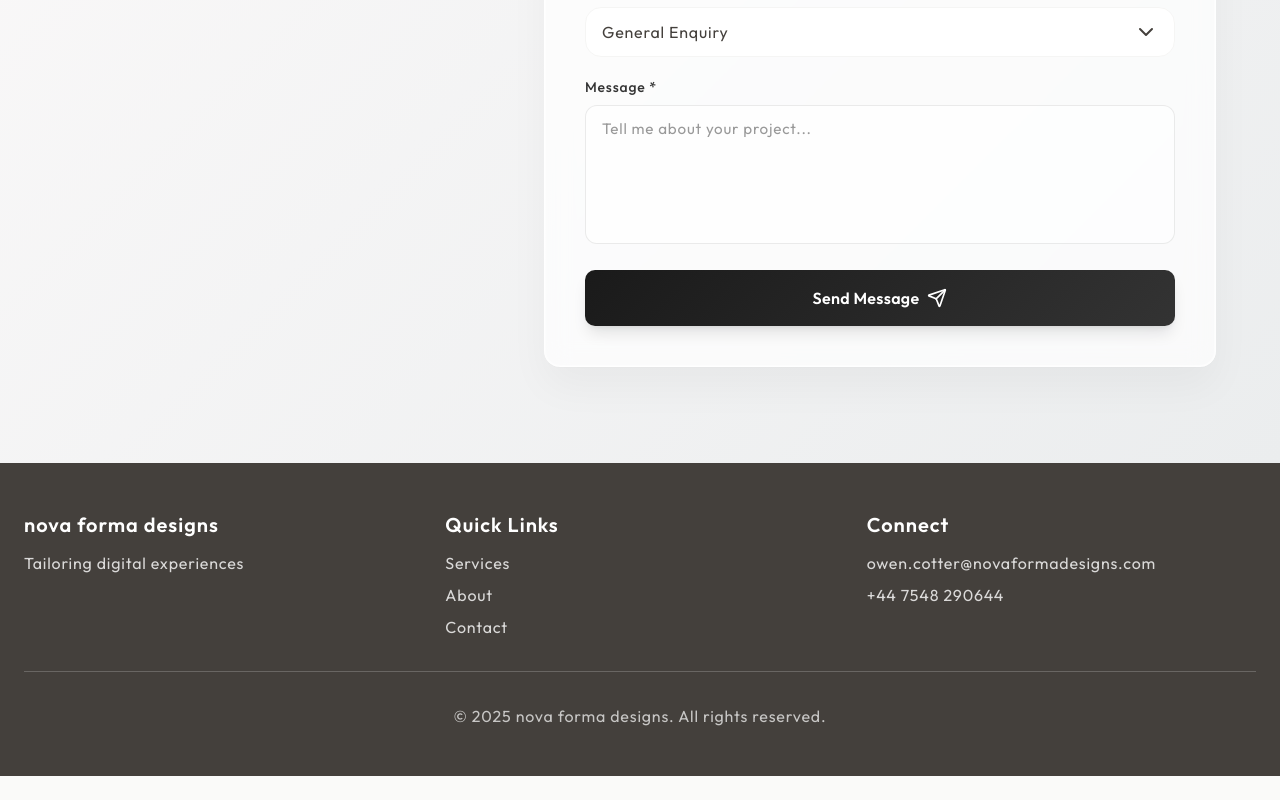
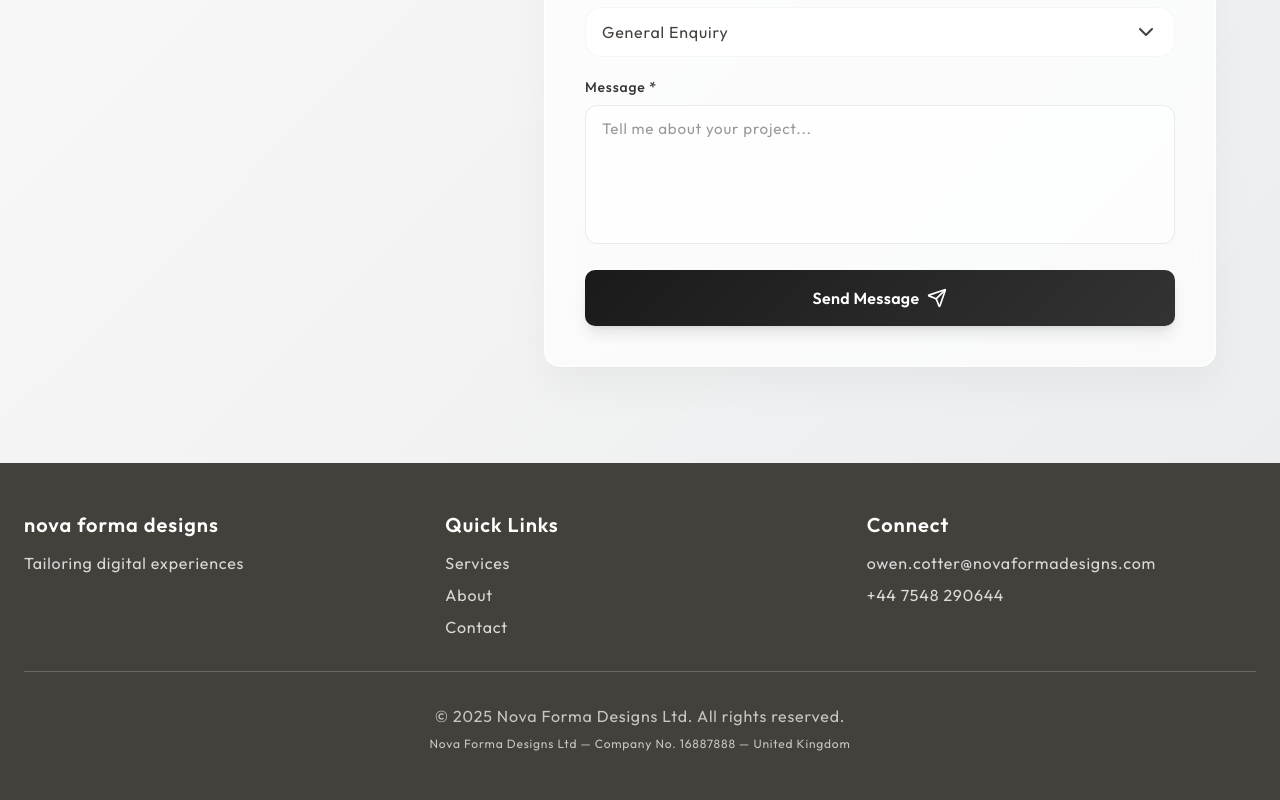
Before and after one commit to Ojay97-hub/novaformadesigns, a React (Vite) app: page / in a window 1280 px wide. Shown: the part 3865-4665 px from the top of the page. Before the commit the page ends 4641 px from the top, so only its background shows below. Built offline with nearby package versions, Linux system fonts and the light colour scheme.

Commit message:
feat: add Footer component and enhance SEO metadata and structured data with updated company details

```diff
--- a/index.html
+++ b/index.html
@@ -12,11 +12,11 @@
     <link rel="manifest" href="/site.webmanifest">
 
     <!-- Primary SEO Meta Tags -->
-    <title>Nova Forma Designs LTD | Web Design & Development UK</title>
-    <meta name="title" content="Nova Forma Designs LTD | Web Design & Development UK" />
-    <meta name="description" content="Professional web design and development services in the UK. We create stunning, responsive websites that help your business thrive online. Get a free consultation today." />
-    <meta name="keywords" content="web design, web development, UK web design, website design, responsive design, digital design, business website, custom websites, professional web design, affordable web design, web design services" />
-    <meta name="author" content="Nova Forma Designs" />
+    <title>Nova Forma Designs Ltd | Web Design & Development UK</title>
+    <meta name="title" content="Nova Forma Designs Ltd | Web Design & Development UK" />
+    <meta name="description" content="Nova Forma Designs Ltd — Professional web design and development services in the UK. We create stunning, responsive websites that help your business thrive online. Get a free consultation today." />
+    <meta name="keywords" content="web design, web development, UK web design, website design, responsive design, digital design, custom websites, professional web design, affordable web design, web design services" />
+    <meta name="author" content="Nova Forma Designs Ltd" />
     <meta name="robots" content="index, follow" />
     <meta name="language" content="English" />
     <meta name="revisit-after" content="7 days" />
@@ -27,17 +27,17 @@
     <!-- Open Graph / Facebook -->
     <meta property="og:type" content="website" />
     <meta property="og:url" content="https://novaformadesigns.com/" />
-    <meta property="og:title" content="Nova Forma Designs LTD | Web Design & Development UK" />
-    <meta property="og:description" content="Professional web design and development services in the UK. We create stunning, responsive websites that help your business thrive online." />
+    <meta property="og:title" content="Nova Forma Designs Ltd | Web Design & Development UK" />
+    <meta property="og:description" content="Nova Forma Designs Ltd — Professional web design and development services in the UK. We create stunning, responsive websites that help your business thrive online." />
     <meta property="og:image" content="https://novaformadesigns.com/og-image.png" />
     <meta property="og:locale" content="en_GB" />
-    <meta property="og:site_name" content="Nova Forma Designs" />
+    <meta property="og:site_name" content="Nova Forma Designs Ltd" />
 
     <!-- Twitter -->
     <meta name="twitter:card" content="summary_large_image" />
     <meta name="twitter:url" content="https://novaformadesigns.com/" />
-    <meta name="twitter:title" content="Nova Forma Designs LTD | Web Design & Development UK" />
-    <meta name="twitter:description" content="Professional web design and development services in the UK. We create stunning, responsive websites that help your business thrive online." />
+    <meta name="twitter:title" content="Nova Forma Designs Ltd | Web Design & Development UK" />
+    <meta name="twitter:description" content="Nova Forma Designs Ltd — Professional web design and development services in the UK. We create stunning, responsive websites that help your business thrive online." />
     <meta name="twitter:image" content="https://novaformadesigns.com/og-image.png" />
 
     <!-- Geographic Tags -->
@@ -48,13 +48,13 @@
     <link rel="preconnect" href="https://fonts.googleapis.com" />
     <link rel="preconnect" href="https://fonts.gstatic.com" crossorigin />
 
-    <!-- Structured Data (JSON-LD) -->
+    <!-- Structured Data (JSON-LD) as Organization -->
     <script type="application/ld+json">
     {
       "@context": "https://schema.org",
-      "@type": "ProfessionalService",
-      "name": "Nova Forma Designs",
-      "description": "Professional web design and development services in the UK. We create stunning, responsive websites that help your business thrive online.",
+      "@type": "Organization",
+      "name": "Nova Forma Designs Ltd",
+      "legalName": "Nova Forma Designs Ltd",
       "url": "https://novaformadesigns.com",
       "logo": "https://novaformadesigns.com/logo.png",
       "telephone": "+447548290644",
@@ -69,7 +69,22 @@
         "@type": "Country",
         "name": "United Kingdom"
       },
-      "sameAs": []
+      "sameAs": [
+        "https://www.linkedin.com/company/nova-forma-designs",
+        "https://twitter.com/novaformadesigns"
+      ],
+      "contactPoint": [{
+        "@type": "ContactPoint",
+        "telephone": "+447548290644",
+        "contactType": "customer service",
+        "areaServed": "GB",
+        "availableLanguage": ["English"]
+      }],
+      "identifier": {
+        "@type": "PropertyValue",
+        "propertyID": "CompaniesHouse",
+        "value": "16887888"
+      }
     }
     </script>
   </head>
--- a/src/components/Footer.tsx
+++ b/src/components/Footer.tsx
@@ -93,7 +93,10 @@ export function Footer() {
           transition={{ duration: 0.5, delay: 0.3 }}
           className="pt-8 border-t border-white/20 text-center text-white/70"
         >
-          <p>&copy; {new Date().getFullYear()} nova forma designs. All rights reserved.</p>
+          <p className="mb-2">&copy; {new Date().getFullYear()} Nova Forma Designs Ltd. All rights reserved.</p>
+          <p className="text-xs opacity-70">
+            Nova Forma Designs Ltd — Company No. 16887888 — United Kingdom
+          </p>
         </motion.div>
       </div>
     </footer>
```
Also changed, not shown: 2 other files (tests, documents, lock files or other folders).
